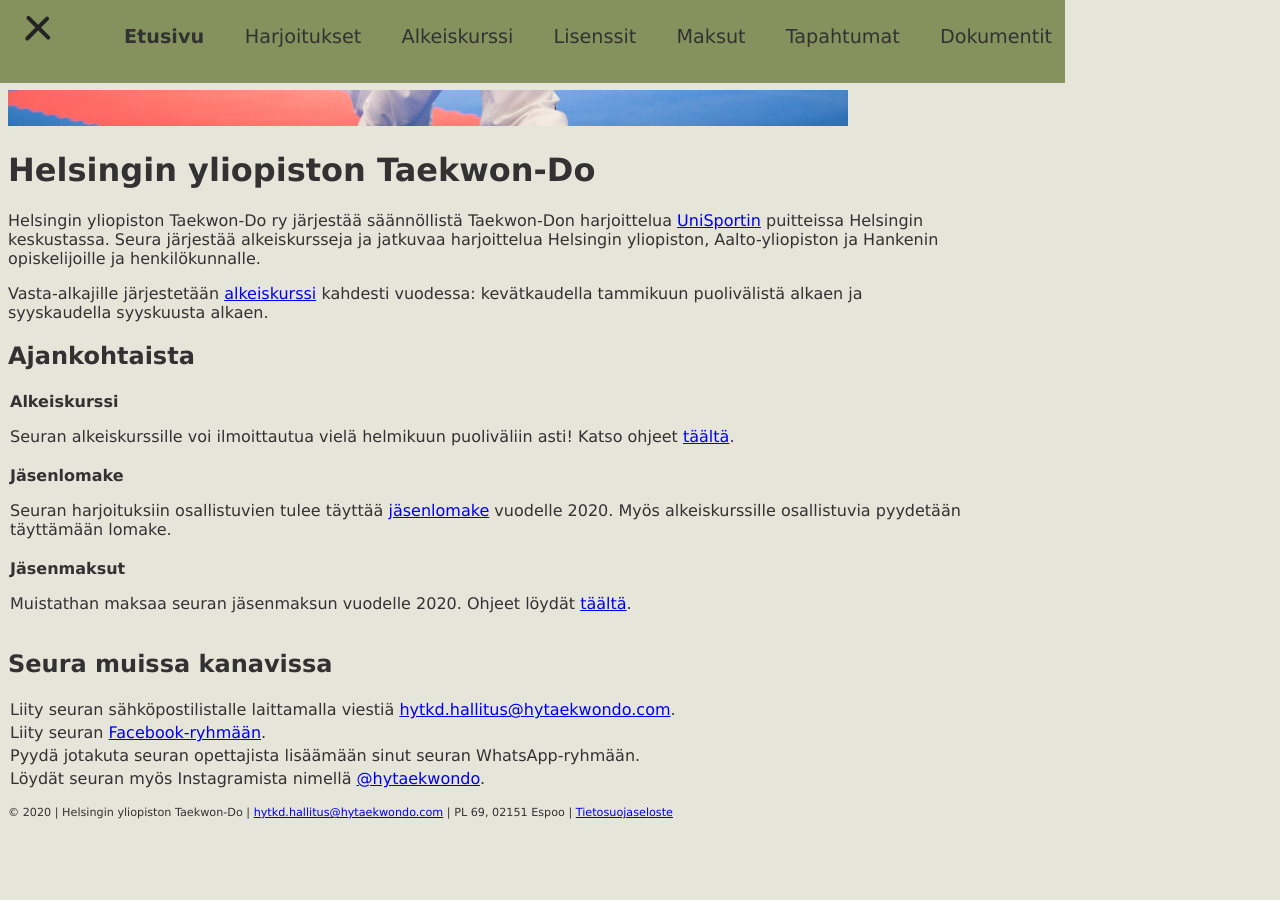
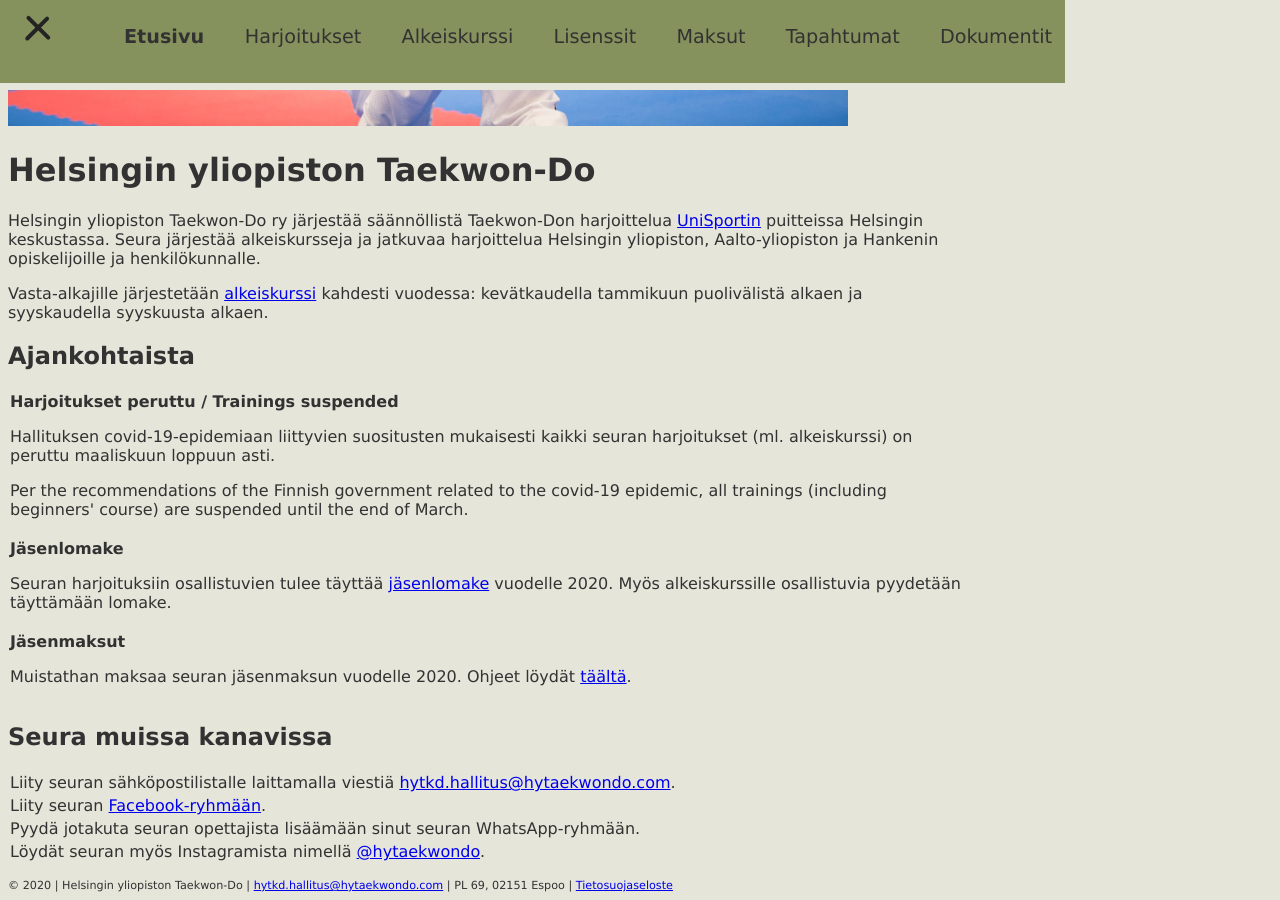
Before and after one commit to hytkd/website, a Jekyll site: the page built from index.html, in a window 1280 px wide and 900 px high, scrolled down 562 px. Built offline with Jekyll 4.4.1, drawn with Linux system fonts in a browser that asks for light colours; before the commit the page ends 1389 px from its top, so only the background shows below that.

Commit message:
corona notice

```diff
--- a/_data/acute.yml
+++ b/_data/acute.yml
@@ -1,5 +1,7 @@
-- title: Alkeiskurssi
-  content: Seuran alkeiskurssille voi ilmoittautua vielä helmikuun puoliväliin asti! Katso ohjeet <a href="course.html">täältä</a>.
+- title: Harjoitukset peruttu / Trainings suspended
+  content: |
+    <p>Hallituksen covid-19-epidemiaan liittyvien suositusten mukaisesti kaikki seuran harjoitukset (ml. alkeiskurssi) on peruttu maaliskuun loppuun asti.</p>
+    <p>Per the recommendations of the Finnish government related to the covid-19 epidemic, all trainings (including beginners' course) are suspended until the end of March.</p>
 - title: Jäsenlomake
   content: Seuran harjoituksiin osallistuvien tulee täyttää <a href="https://forms.gle/WHdAycDuJNsYFf6B9">jäsenlomake</a> vuodelle 2020. Myös alkeiskurssille osallistuvia pyydetään täyttämään lomake.
 - title: Jäsenmaksut
```
